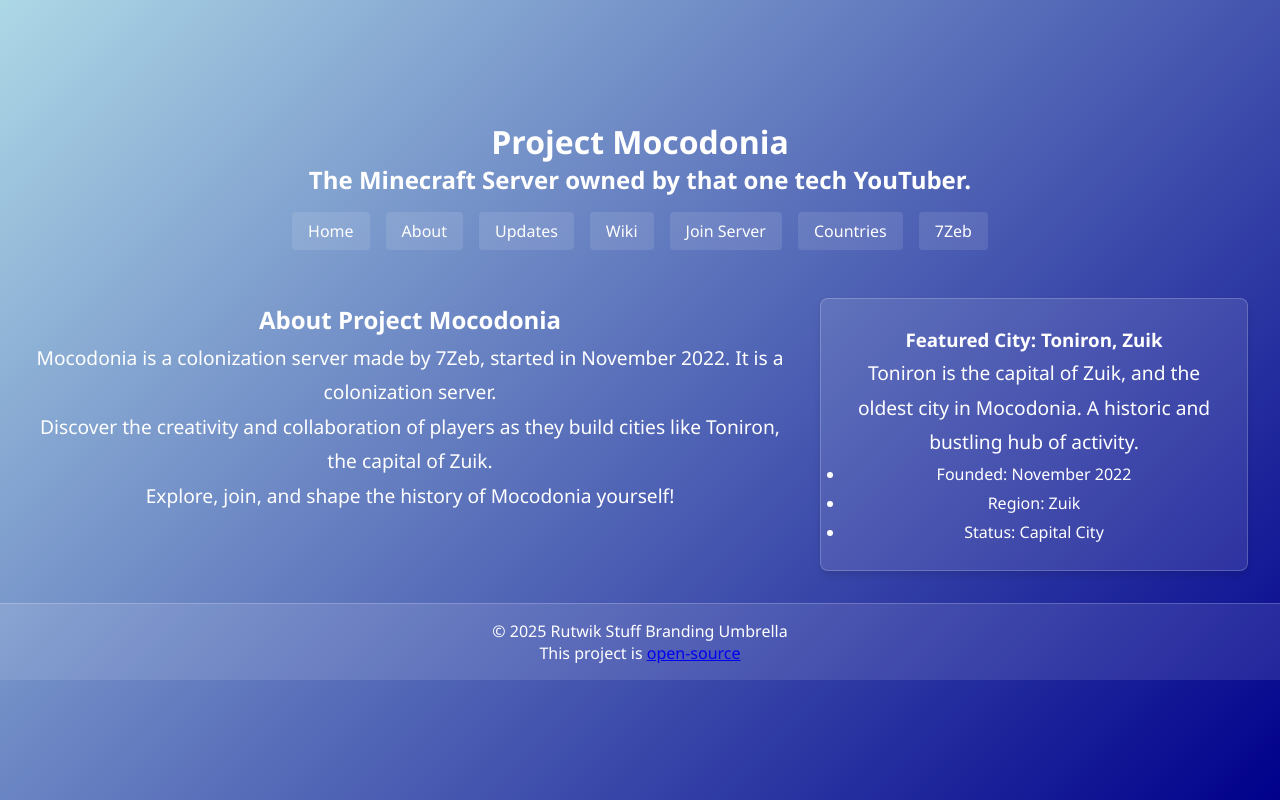
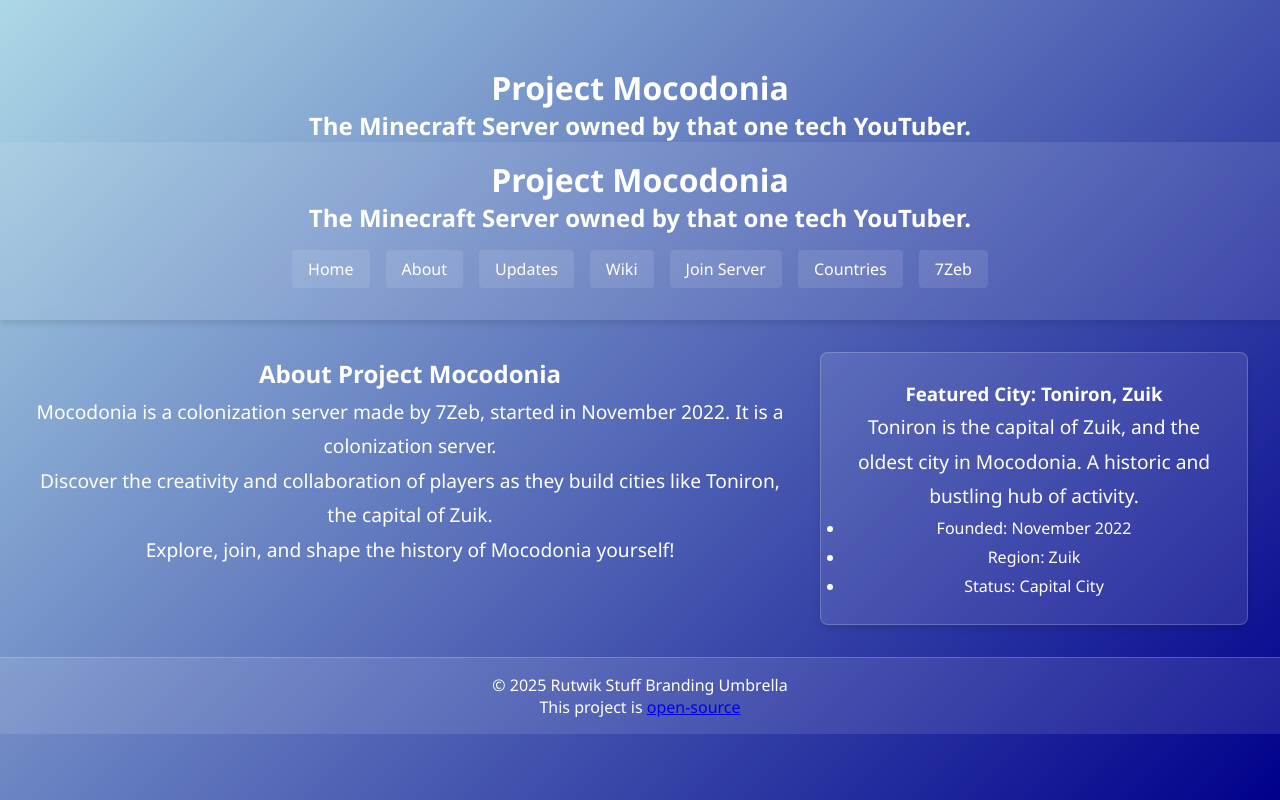
Before and after one commit to 7zeb/mocodonia, a plain HTML site: page about.html in a window 1280 px wide. Drawn offline with Linux system fonts and the light colour scheme.

Commit message:
fixed the header
i fixed it

```diff
--- a/about.html
+++ b/about.html
@@ -7,6 +7,11 @@
     <link rel="stylesheet" href="style.css">
 </head>
 <body>
+        <div class="header-content">
+            <h1>Project Mocodonia</h1>
+            <h2>The Minecraft Server owned by that one tech YouTuber.</h2>
+        </div>
+       <header>
         <div class="header-content">
             <h1>Project Mocodonia</h1>
             <h2>The Minecraft Server owned by that one tech YouTuber.</h2>
@@ -23,6 +28,7 @@
             </nav>
         </div>
         <div class="menu-overlay"></div>
+    </header>
 
     <main>
         <div class="content-container" style="display: flex; gap: 2rem;">
```
